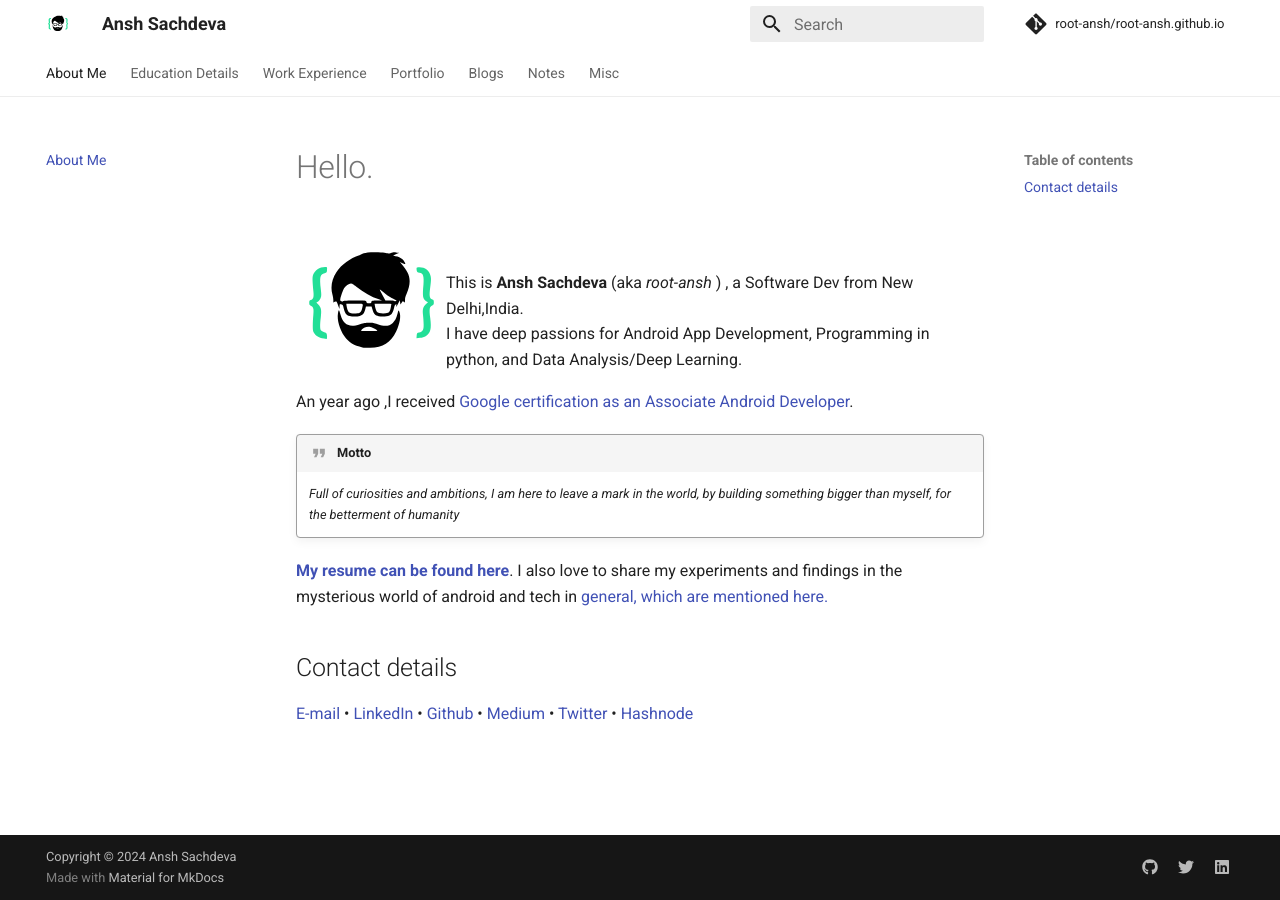
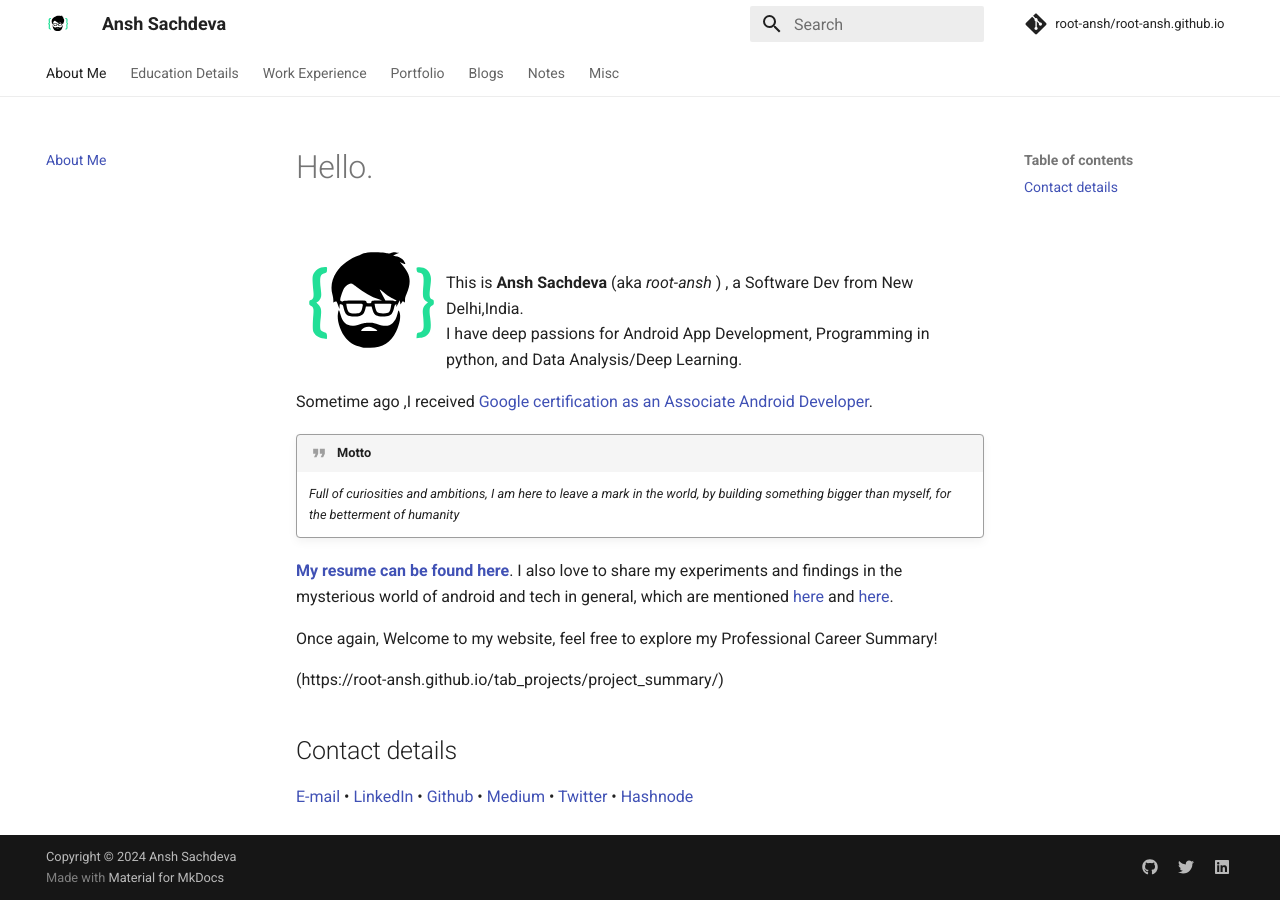
Before and after one commit to root-ansh/root-ansh.github.io, an MkDocs documentation site: the page built from docs/index.md, in a window 1280 px wide. Built offline with MkDocs 1.6.1 and Material for MkDocs 9.7.7, drawn with Linux system fonts in a browser that asks for light colours; comment, search, counter and statistics services are not loaded.

Commit message:
Update index.md

```diff
--- a/docs/index.md
+++ b/docs/index.md
@@ -11,12 +11,16 @@
 This is **Ansh Sachdeva** (aka *root-ansh* ) , a Software Dev from New Delhi,India.
 I have deep passions for Android App Development, Programming in python, and Data Analysis/Deep Learning.
 
-An year ago ,I received [Google certification as an Associate Android Developer](https://www.credential.net/pju5aztf).
+Sometime ago ,I received [Google certification as an Associate Android Developer](https://root-ansh.github.io/tab_edu/edu_details/#academic).
 
 !!! quote "Motto"
     *Full of curiosities and ambitions, I am here to leave a mark in the world, by building something bigger than myself, for the betterment of humanity*
 
-[**My resume can be found here**](https://drive.google.com/file/d/1BpPzQY-GZvQwoQhw07bbt4eEhHhtMjAq/view). I also love to share my experiments and findings in the mysterious world of android and tech in [general, which are mentioned here.](https://root-ansh.github.io/notes/tab_notes/blog_summary/)
+[**My resume can be found here**](https://drive.google.com/file/d/1BpPzQY-GZvQwoQhw07bbt4eEhHhtMjAq/view). I also love to share my experiments and findings in the mysterious world of android and tech in general, which are mentioned [here](https://root-ansh.github.io/tab_blogs/bloglist/)  and [here](https://root-ansh.github.io/tab_notes/blog_summary/).
+
+Once again, Welcome to my website, feel free to explore my Professional Career Summary!
+
+(https://root-ansh.github.io/tab_projects/project_summary/)
 
 
 ## Contact details
```
